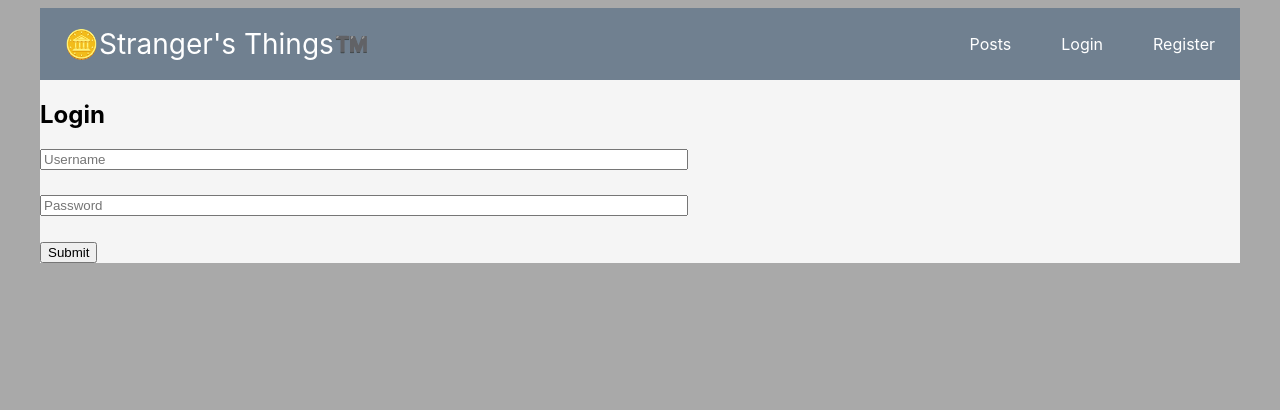
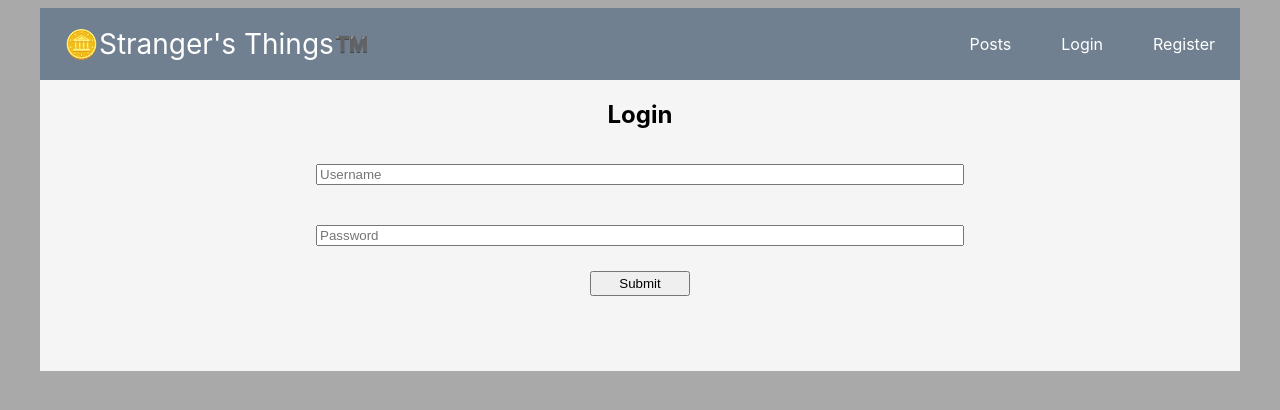
Before and after one commit to ColinH58/strangers-things, a React (Create React App) app: page /login in a window 1280 px wide. Shown: the top 410 px of the page. Built offline with nearby package versions, Linux system fonts and the light colour scheme.

Commit message:
almost done

```diff
--- a/src/Components/CreateAccount.jsx
+++ b/src/Components/CreateAccount.jsx
@@ -29,7 +29,7 @@
   };
 
   return (
-    <div>
+    <div className="Register">
       <h2>Create Account</h2>
       <form onSubmit={submitInformation}>
         <input
--- a/src/Components/LoginAccount.jsx
+++ b/src/Components/LoginAccount.jsx
@@ -28,7 +28,7 @@
   };
 
   return (
-    <div>
+    <div className="Login">
       <h2>Login</h2>
       <form onSubmit={submitInformation}>
         <input
@@ -42,7 +42,7 @@
           value={password}
           onChange={handlePassword}
         ></input>
-        <button styles={{ width: "100px", height: "50px" }}>Submit</button>
+        <button>Submit</button>
       </form>
     </div>
   );
--- a/src/Components/PostList.jsx
+++ b/src/Components/PostList.jsx
@@ -54,6 +54,7 @@
   const isLoggedIn = localStorage.getItem("token");
   return (
     <div className="PostsContainer">
+      {/* <h1></h1> */}
       <div className="Search">
         <input
           value={filterVal}
@@ -85,6 +86,7 @@
               <button onClick={() => handleDelete(post._id)}>Delete</button>
             </>
           )}
+          <br/>
         </div>
       ))}
     </div>
--- a/src/index.css
+++ b/src/index.css
@@ -14,7 +14,21 @@
   background-color: whitesmoke;
 }
 
-.Homepage {
+.Homepage,
+.Login,
+.Register {
+  display: flex;
+  flex-direction: column;
+  justify-content: center;
+  align-items: center;
+}
+
+.Login,
+.Register {
+  padding-bottom: 75px;
+}
+
+form {
   display: flex;
   flex-direction: column;
   justify-content: center;
@@ -34,6 +48,7 @@
   display: flex;
   flex-direction: column;
   align-items: center;
+  justify-content: space-around;
   width: 95vw;
 }
 
@@ -43,6 +58,7 @@
   flex-direction: column;
   align-items: center;
   border-style: outset;
+  margin-bottom: 25px;
 }
 
 .NavBarBody {
@@ -86,3 +102,8 @@
   width: 75vw;
   align-items: center;
 }
+
+button {
+  width: 100px;
+  height: 25px;
+}
```
